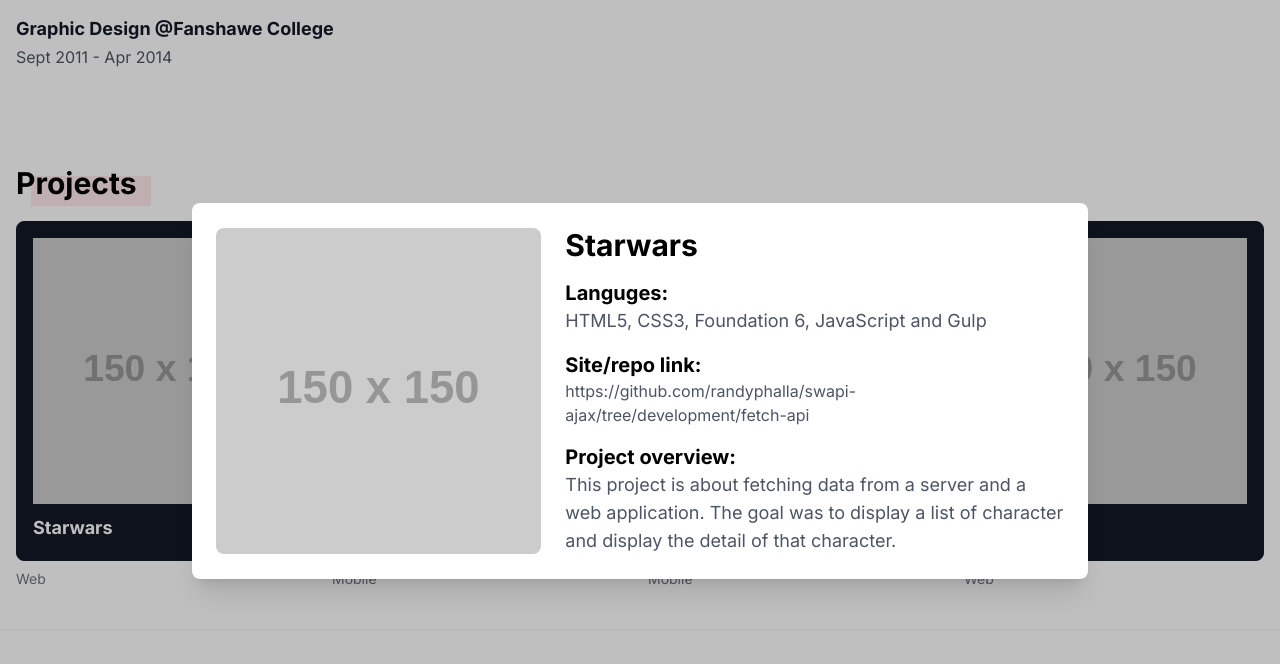
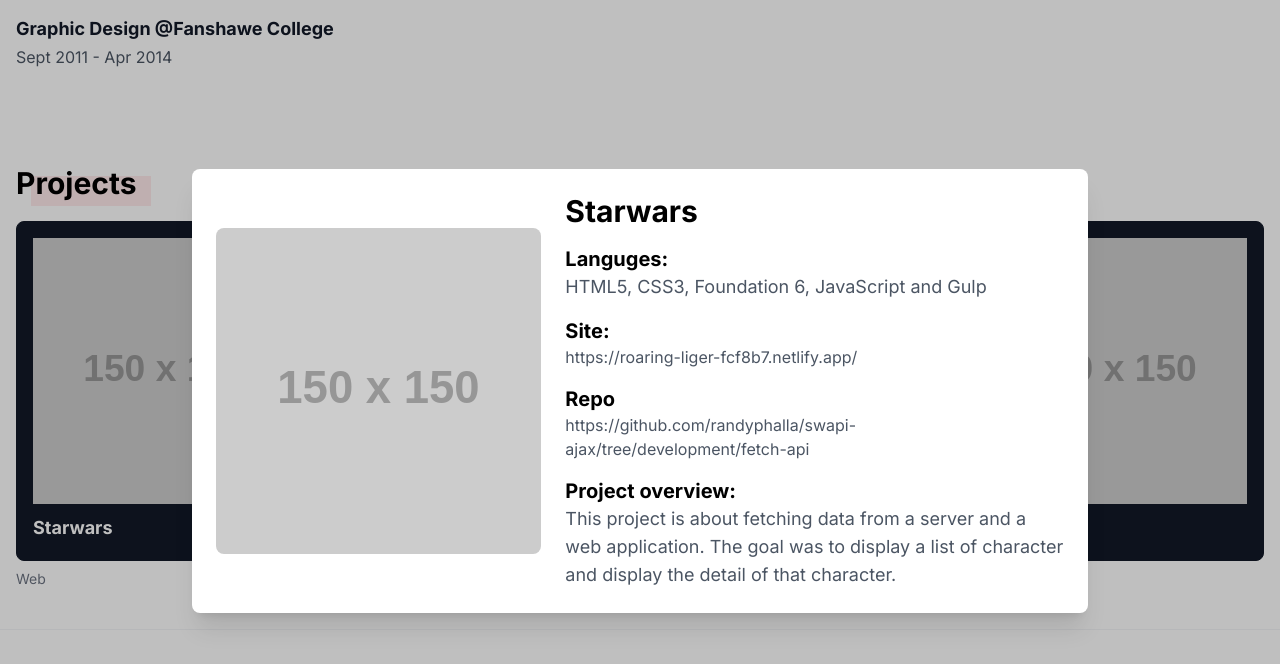
Before and after one commit to randyphalla/randyphalla.github.io, an Astro site: page / in a window 1280 px wide. Both pictures are taken after a click on the button "Starwars". Shown: the part 1972-2636 px from the top of the page. Built offline with nearby package versions, Linux system fonts and the light colour scheme; Astro itself is replaced by a stand-in of ours; placeholder pictures from the web are drawn by us.

Commit message:
Add new properties and fix conditions on modal

```diff
--- a/src/components/PortfolioModal.tsx
+++ b/src/components/PortfolioModal.tsx
@@ -56,8 +56,19 @@ const PortfolioModal = (props: PortfolioModalProps) => {
                   <p className="mt-4 text-lg md:text-xl	font-bold">Languges:</p>
                   <Dialog.Description className="text-gray-600 text-base md:text-lg">{portfolio?.languages}</Dialog.Description>
 
-                  <p className="mt-4 text-lg md:text-xl font-bold">Site/repo link:</p>
-                  <Dialog.Description className="text-gray-600 text-sm md:text-base">{portfolio?.link}</Dialog.Description>
+                  {portfolio?.siteLink && (
+                    <>
+                      <p className="mt-4 text-lg md:text-xl font-bold">Site:</p>
+                      <Dialog.Description className="text-gray-600 text-sm md:text-base">{portfolio?.siteLink}</Dialog.Description>
+                    </>
+                  )}
+
+                  {portfolio?.repoLink && (
+                    <>
+                      <p className="mt-4 text-lg md:text-xl font-bold">Repo</p>
+                      <Dialog.Description className="text-gray-600 text-sm md:text-base">{portfolio?.repoLink}</Dialog.Description>
+                    </>
+                  )}
 
                   <p className="mt-4 text-lg md:text-xl font-bold">Project overview:</p>
                   <Dialog.Description className="text-gray-600 text-base md:text-lg">{portfolio?.description}</Dialog.Description>
--- a/src/pages/index.astro
+++ b/src/pages/index.astro
@@ -48,7 +48,8 @@ const portfolioItems: PortfolioType[] = [
     description: `
       This project is about fetching data from a server and a web application. The goal was to display a list of character and display the detail of that character.
     `,
-    link: 'https://github.com/randyphalla/swapi-ajax/tree/development/fetch-api',
+		siteLink: 'https://roaring-liger-fcf8b7.netlify.app/',
+    repoLink: 'https://github.com/randyphalla/swapi-ajax/tree/development/fetch-api',
     languages: 'HTML5, CSS3, Foundation 6, JavaScript and Gulp',
   },
   {
@@ -60,7 +61,8 @@ const portfolioItems: PortfolioType[] = [
     description: `
       This project is about fetching data from a server and mobile application. The goal was to display a list of superheroes and display the detail of that superhero on click.
     `,
-    link: 'https://github.com/randyphalla/marvel-expo-app',
+		// siteLink: 'https://serene-beijinho-2a498a.netlify.app/',
+    repoLink: 'https://github.com/randyphalla/marvel-expo-app',
     languages: 'React Native, Expo and CSS-in-JS',
   },
   {
@@ -72,7 +74,8 @@ const portfolioItems: PortfolioType[] = [
     description: `
       This project is about fetching data from a server and mobile application. The goal was to display a list of Pokémon's and display the details of that Pokémon on click.
     `,
-    link: 'https://github.com/randyphalla/pokemon-expo-app',
+		// siteLink: 'https://lucent-banoffee-173852.netlify.app/',
+    repoLink: 'https://github.com/randyphalla/pokemon-expo-app',
     languages: 'React Native, Expo and CSS-in-JS',
   },
   {
@@ -84,7 +87,8 @@ const portfolioItems: PortfolioType[] = [
     description: `
       This project is about creating music app using PHP & MySQL. Users are able to create a user account and login with your new account, users have the ability to favorite/unfavorite their artists, albums, songs, playlist and users and able to create, update and delete their own playlist.
     `,
-    link: 'https://github.com/randyphalla/musicbook-php-mysql',
+		// siteLink: '',
+    repoLink: 'https://github.com/randyphalla/musicbook-php-mysql',
     languages: 'HTML5, CSS3, Bootstrap v5, PHP and MySQL',
   },
 ];
@@ -127,7 +131,7 @@ const portfolioItems: PortfolioType[] = [
 		<h3 class="hidden">Skills</h3>
 		<h4 class="title-gradient title-gradient--skills mb-5 font-bold text-3xl">Skills</h4>
 		<div class="">
-			<p class="mb-4 text-gray-600 text-base md:text-lg leading-7 md:leading-8"><span class="font-bold text-gray-900">Front-end developmet:</span> HTML5, CSS3 (SCSS), Responsive Web Design, Accessibility, JavaScript (ES6+), TypeScript, Angular (2+), Ionic, React/React Native, Astro, Storybook, Material UI, Storybook, Tailwind, and Bootstrap (3+).</p>
+			<p class="mb-4 text-gray-600 text-base md:text-lg leading-7 md:leading-8"><span class="font-bold text-gray-900">Front-end developmet:</span> HTML5, CSS3 (SCSS), Responsive Web Design, Accessibility, JavaScript (ES6+), TypeScript, Angular (2+), Ionic, React/React Native, Astro, Gulp, Storybook, Material UI, Storybook, Tailwind, and Bootstrap (3+).</p>
 			<p class="mb-4 text-gray-600 text-base md:text-lg leading-7 md:leading-8"><span class="font-bold text-gray-900">Back-end development:</span> Firebase, PHP and MySQL.</p>
 			<p class="mb-4 text-gray-600 text-base md:text-lg leading-7 md:leading-8"><span class="font-bold text-gray-900">Project management:</span> Trello and JIRA.</p>
 			<p class="mb-4 text-gray-600 text-base md:text-lg leading-7 md:leading-8"><span class="font-bold text-gray-900">Tools:</span> Adobe (Photoshop, Illustrator & XD), Figma, Sketch, Microsoft (Teams, Excel & Word), Github, Sourcetree, and Slack.</p>
--- a/src/types/Portfolio.tsx
+++ b/src/types/Portfolio.tsx
@@ -6,7 +6,8 @@ export type PortfolioType = {
   description?: string;
   images?: PortfolioImageType[];
   type?: string;
-  link?: string;
+  repoLink?: string;
+  siteLink?: string;
   languages?: string;
 };
 
```
Also changed, not shown: README.md.
